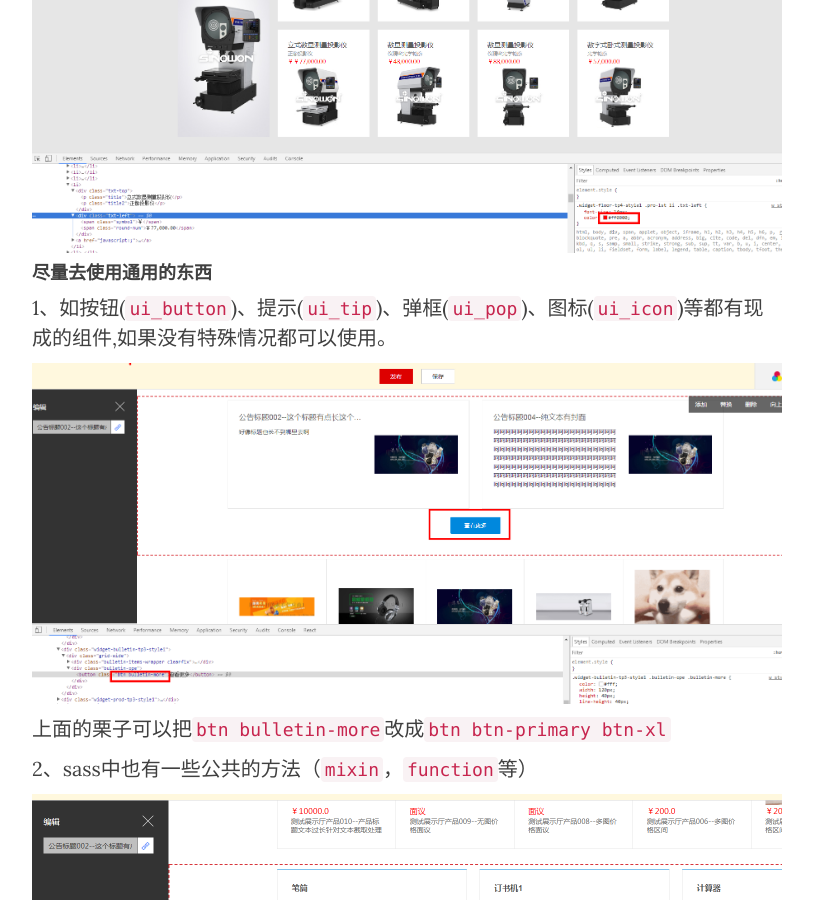
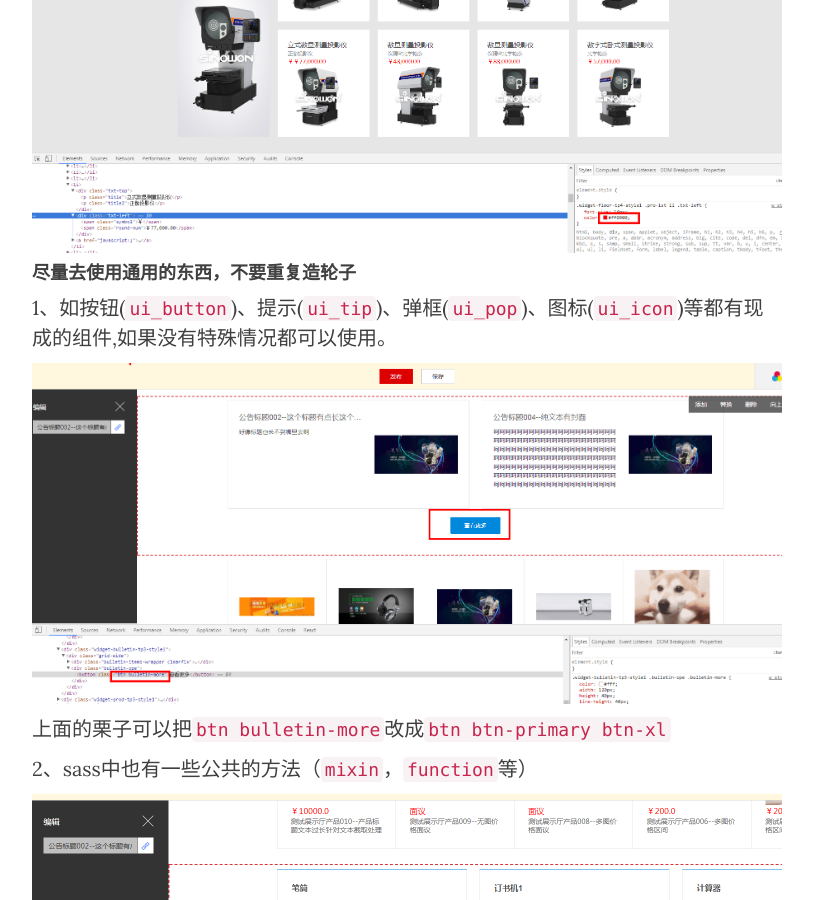
Before and after one commit to Bubble2/Bubble2.github.io, a Jekyll site: the page built from _posts/2018-01-08-better-css.md, in a window 1280 px wide and 900 px high, scrolled down 1519 px. Shown: the whole window, without its empty margins (233-1046 px from the left). Built offline with Jekyll 4.4.1, drawn with Linux system fonts in a browser that asks for light colours; nearby versions of some CDN libraries.

Commit message:
init better-css

```diff
--- a/_posts/2018-01-08-better-css.md
+++ b/_posts/2018-01-08-better-css.md
@@ -43,7 +43,7 @@ padding:21px 25px 0 28px;
 
 ![image](/img/better-css/2.png)
 
-#### 尽量去使用通用的东西
+#### 尽量去使用通用的东西，不要重复造轮子
 
 1、如按钮(`ui_button`)、提示(`ui_tip`)、弹框(`ui_pop`)、图标(`ui_icon`)等都有现成的组件,如果没有特殊情况都可以使用。
 
```
